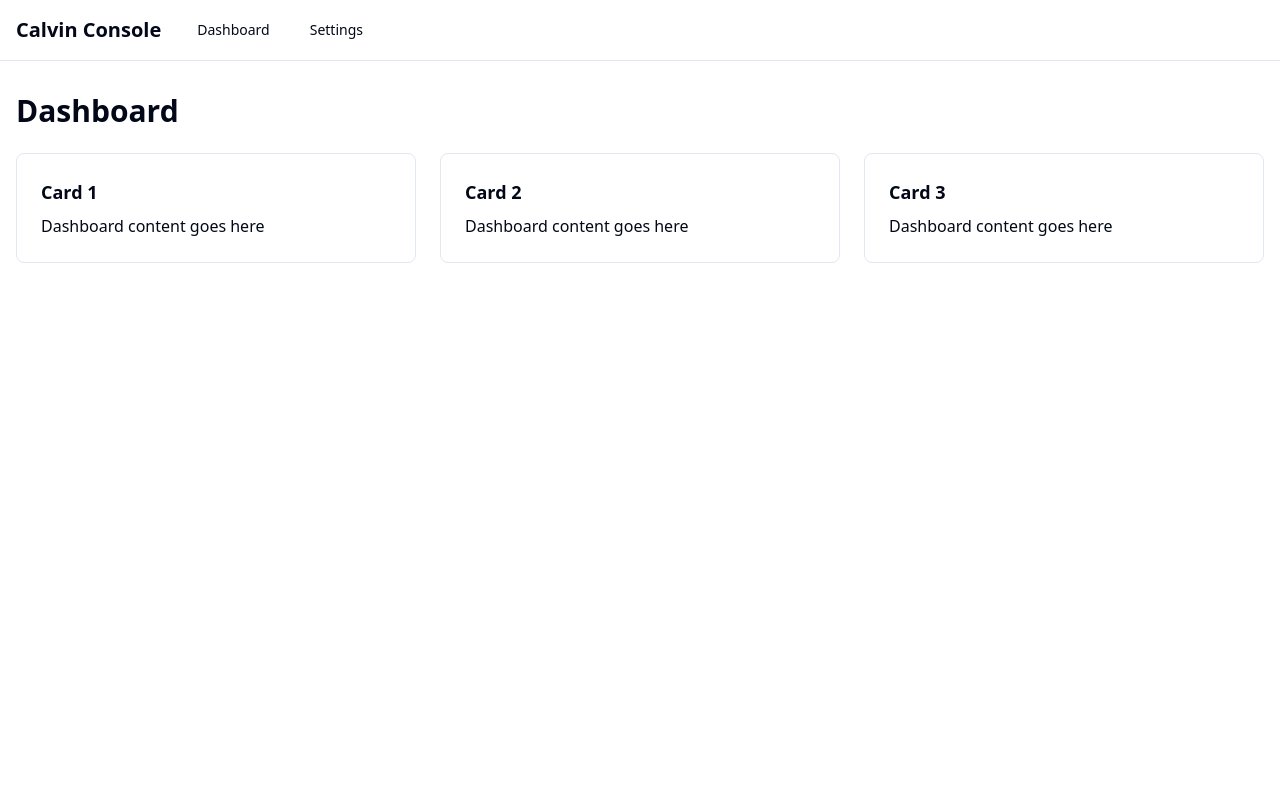
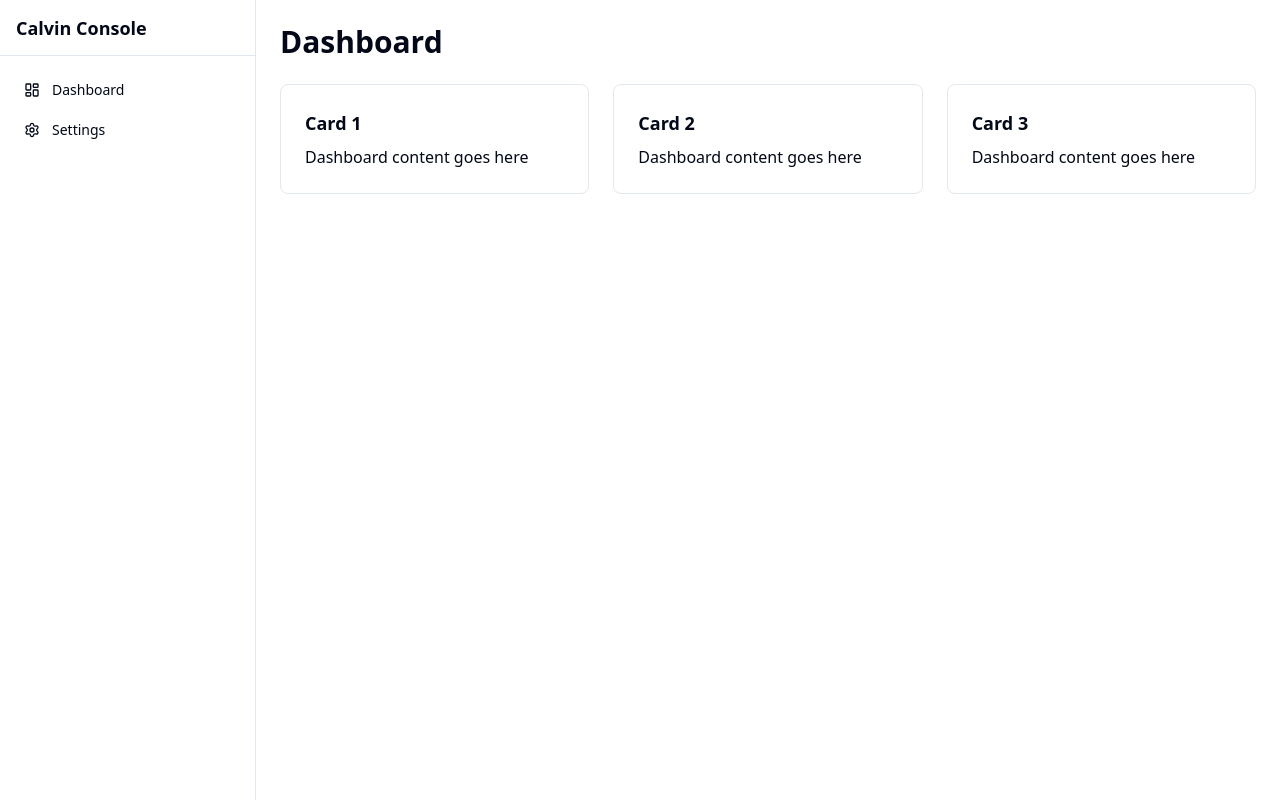
Before and after one commit to fungus-wine/calvin_explorator, a Vue app: page /#/dashboard in a window 1280 px wide. Built offline with nearby package versions, Linux system fonts and the light colour scheme.

Commit message:
base app with sidebar and dummy content

```diff
--- a/package.json
+++ b/package.json
@@ -13,6 +13,11 @@
     "start": "electron-vite preview"
   },
   "dependencies": {
+    "class-variance-authority": "^0.7.1",
+    "clsx": "^2.1.1",
+    "lucide-vue-next": "^0.563.0",
+    "radix-vue": "^1.9.17",
+    "tailwind-merge": "^3.4.0",
     "vue": "^3.4.0",
     "vue-router": "^4.2.0"
   },
--- a/src/main/index.js
+++ b/src/main/index.js
@@ -1,5 +1,8 @@
 const { app, BrowserWindow } = require('electron')
 const path = require('path')
+
+// Disable security warnings for hobby/personal use
+process.env.ELECTRON_DISABLE_SECURITY_WARNINGS = 'true'
 
 function createWindow() {
   const mainWindow = new BrowserWindow({
@@ -14,7 +17,7 @@ function createWindow() {
 
   if (process.env.NODE_ENV === 'development') {
     mainWindow.loadURL('http://localhost:5173')
-    mainWindow.webContents.openDevTools()
+    // mainWindow.webContents.openDevTools()
   } else {
     mainWindow.loadFile(path.join(__dirname, '../renderer/index.html'))
   }
--- a/src/renderer/App.vue
+++ b/src/renderer/App.vue
@@ -1,37 +1,14 @@
 <template>
-  <div class="min-h-screen bg-background">
-    <nav class="border-b">
-      <div class="container mx-auto px-4 py-3">
-        <div class="flex items-center space-x-6">
-          <h1 class="text-xl font-bold">Calvin Console</h1>
-          <div class="flex space-x-4">
-            <router-link
-              to="/dashboard"
-              class="px-3 py-2 rounded-md text-sm font-medium hover:bg-accent"
-              active-class="bg-accent"
-            >
-              Dashboard
-            </router-link>
-            <router-link
-              to="/settings"
-              class="px-3 py-2 rounded-md text-sm font-medium hover:bg-accent"
-              active-class="bg-accent"
-            >
-              Settings
-            </router-link>
-          </div>
-        </div>
-      </div>
-    </nav>
-
-    <main class="container mx-auto px-4 py-8">
-      <router-view />
-    </main>
-  </div>
+  <Layout />
 </template>
 
 <script>
+import Layout from './components/Layout.vue'
+
 export default {
-  name: 'App'
+  name: 'App',
+  components: {
+    Layout
+  }
 }
 </script>
--- /dev/null
+++ b/src/renderer/components/Layout.vue
@@ -0,0 +1,43 @@
+<template>
+  <div class="flex h-screen overflow-hidden">
+    <Sidebar>
+      <SidebarNav :items="navItems" />
+    </Sidebar>
+
+    <main class="flex-1 overflow-auto">
+      <div class="container mx-auto p-6">
+        <router-view />
+      </div>
+    </main>
+  </div>
+</template>
+
+<script>
+import Sidebar from './ui/Sidebar.vue'
+import SidebarNav from './ui/SidebarNav.vue'
+import { LayoutDashboard, Settings } from 'lucide-vue-next'
+
+export default {
+  name: 'Layout',
+  components: {
+    Sidebar,
+    SidebarNav
+  },
+  data() {
+    return {
+      navItems: [
+        {
+          label: 'Dashboard',
+          to: '/dashboard',
+          icon: LayoutDashboard
+        },
+        {
+          label: 'Settings',
+          to: '/settings',
+          icon: Settings
+        }
+      ]
+    }
+  }
+}
+</script>
--- /dev/null
+++ b/src/renderer/components/ui/Sidebar.vue
@@ -0,0 +1,34 @@
+<template>
+  <aside :class="cn('flex h-screen w-64 flex-col border-r bg-background', className)">
+    <div class="flex h-14 items-center border-b px-4">
+      <slot name="header">
+        <h2 class="text-lg font-semibold">Calvin Console</h2>
+      </slot>
+    </div>
+
+    <div class="flex-1 overflow-auto py-4">
+      <slot />
+    </div>
+
+    <div v-if="$slots.footer" class="border-t p-4">
+      <slot name="footer" />
+    </div>
+  </aside>
+</template>
+
+<script>
+import { cn } from '@/lib/utils'
+
+export default {
+  name: 'Sidebar',
+  props: {
+    className: {
+      type: String,
+      default: ''
+    }
+  },
+  methods: {
+    cn
+  }
+}
+</script>
--- /dev/null
+++ b/src/renderer/components/ui/SidebarNav.vue
@@ -0,0 +1,34 @@
+<template>
+  <nav class="space-y-1 px-3">
+    <router-link
+      v-for="item in items"
+      :key="item.to"
+      :to="item.to"
+      :class="cn(
+        'flex items-center gap-3 rounded-lg px-3 py-2 text-sm transition-colors',
+        'hover:bg-accent hover:text-accent-foreground',
+        $route.path === item.to ? 'bg-accent text-accent-foreground' : 'text-muted-foreground'
+      )"
+    >
+      <component v-if="item.icon" :is="item.icon" class="h-4 w-4" />
+      <span>{{ item.label }}</span>
+    </router-link>
+  </nav>
+</template>
+
+<script>
+import { cn } from '@/lib/utils'
+
+export default {
+  name: 'SidebarNav',
+  props: {
+    items: {
+      type: Array,
+      required: true
+    }
+  },
+  methods: {
+    cn
+  }
+}
+</script>
--- /dev/null
+++ b/src/renderer/lib/utils.js
@@ -0,0 +1,6 @@
+import { clsx } from 'clsx'
+import { twMerge } from 'tailwind-merge'
+
+export function cn(...inputs) {
+  return twMerge(clsx(inputs))
+}
```
Also changed, not shown: 1 other file (tests, documents, lock files or other folders).
